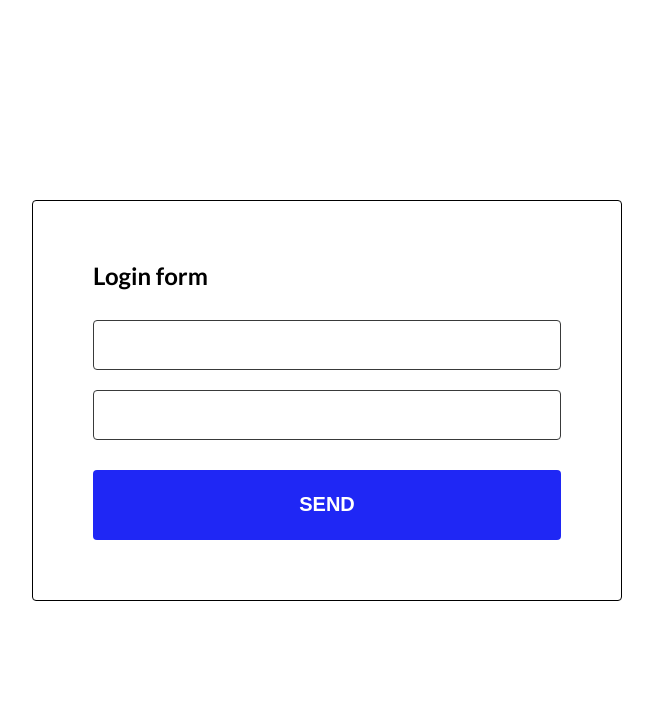
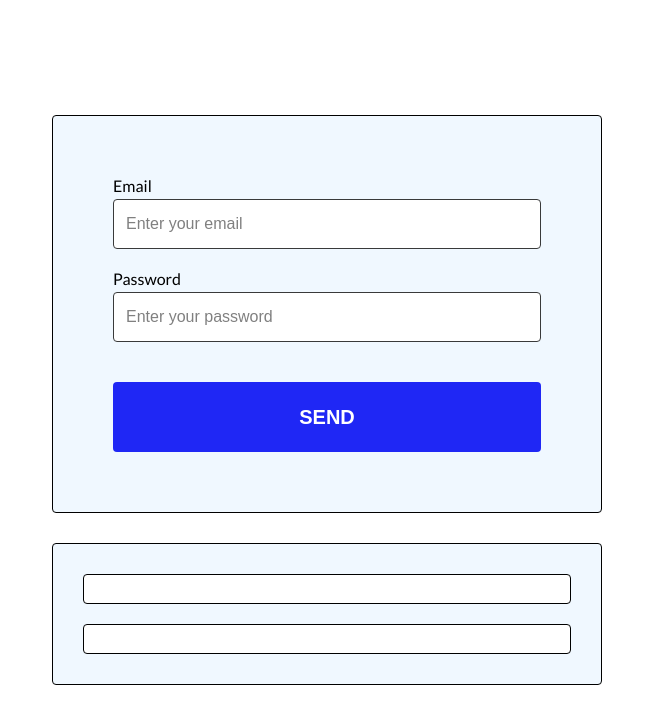
Before and after one commit to Alla-web/React_52m_1_fs_TS, a React (Vite) app: page / in a window 1280 px wide. Shown: the top 724 px of the page, without its empty margins (313-966 px from the left). Built offline with nearby package versions, Linux system fonts and the light colour scheme.

Commit message:
homework 9

```diff
--- a/src/App.tsx
+++ b/src/App.tsx
@@ -11,10 +11,11 @@ import GlobalStyles from "./styles/GlobalStyles";
 
 //homeworks
 // import Homework08 from "./homeworks/Homework08/Homework08";
+import Homework09 from "./homeworks/Homework09/Homework09";
 
 //consultations
 // import Consultation03 from "./consultations/consultatin03/Consultation03";
-import Consultation04 from "./consultations/Consultation04/Consultation04";
+// import Consultation04 from "./consultations/Consultation04/Consultation04";
 
 function App() {
   return (
@@ -31,7 +32,8 @@ function App() {
       {/* <Homework08/>  */}
       {/* --------------Topic: Control components, useEffect (hoock) */}
       {/* <Lesson09/> */}
-      <Consultation04 />
+      {/* <Consultation04 /> */}
+      <Homework09/>
     </>
   );
 }
--- /dev/null
+++ b/src/homeworks/Homework09/Homework09.tsx
@@ -0,0 +1,52 @@
+import { ChangeEvent, useState } from "react";
+import Button from "../../components/Button/Button";
+import Input from "../../components/Input/Input";
+import {
+  Homework09Container,
+  InputButtonContainer,
+  InputsContainer,
+  ResultValueContainer,
+  ResultsContainer,
+} from "./styles";
+
+function Homework09() {
+  const [emailValue, setEmailValue] = useState<string>("");
+  const [passwordValue, setPasswordValue] = useState("");
+
+  const onChangeEmail = (event: ChangeEvent<HTMLInputElement>) => {
+    setEmailValue(event.target.value);
+  };
+
+  const onChangePassword = (event: ChangeEvent<HTMLInputElement>) => {
+    setPasswordValue(event.target.value);
+  };
+  return (
+    <Homework09Container>
+      <InputButtonContainer>
+        <InputsContainer>
+          <Input
+            name="email"
+            label="Email"
+            placeholder="Enter your email"
+            value={emailValue}
+            onChange={onChangeEmail}
+          />
+          <Input
+            name="password"
+            label="Password"
+            placeholder="Enter your password"
+            value={passwordValue}
+            onChange={onChangePassword}
+          />
+        </InputsContainer>
+        <Button type="button" />
+      </InputButtonContainer>
+      <ResultsContainer>
+        <ResultValueContainer>{emailValue}</ResultValueContainer>
+        <ResultValueContainer>{passwordValue}</ResultValueContainer>
+      </ResultsContainer>
+    </Homework09Container>
+  );
+}
+
+export default Homework09;
--- /dev/null
+++ b/src/homeworks/Homework09/styles.ts
@@ -0,0 +1,54 @@
+import styled from "@emotion/styled";
+import { css } from "@emotion/react";
+
+const boxBasicStyles = css`
+  display: flex;
+  flex-direction: column;
+  justify-content: center;
+  align-items: center;
+`;
+
+export const Homework09Container = styled.div`
+  ${boxBasicStyles}
+  gap: 30px;
+  flex: 1;
+`;
+
+export const InputButtonContainer = styled.div`
+  ${boxBasicStyles}
+  gap: 40px;
+  padding: 60px;
+  width: 550px;
+  min-height: 300px;
+  max-height: fit-content;
+  background-color: aliceblue;
+  border: 1px solid black;
+  border-radius: 4px
+`;
+
+export const InputsContainer = styled.div`
+  ${boxBasicStyles}
+  gap: 20px;
+  width: 100%;
+`;
+
+export const ResultsContainer = styled.div`
+${boxBasicStyles}
+gap: 20px;
+padding: 30px;
+background-color: aliceblue;
+width: 550px;
+min-height: ;
+border: 1px solid black;
+border-radius: 4px;
+`
+
+export const ResultValueContainer = styled.div`
+height: 30px;
+font-size: 20px;
+background-color: white;
+border: 1px solid black;
+border-radius: 4px;
+width: 100%;
+padding: 0 4px;
+`;
```
